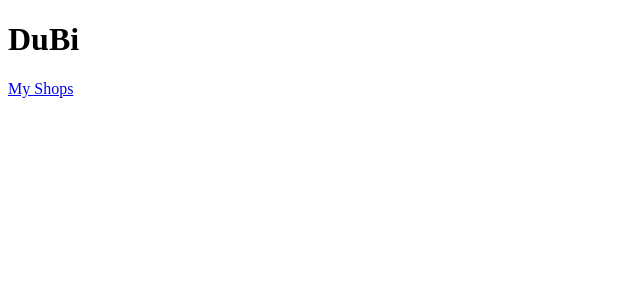
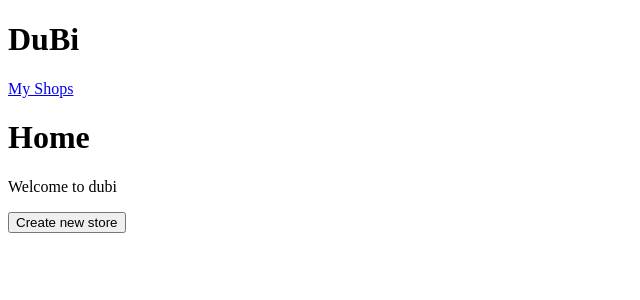
Before and after one commit to Thee-pete/DuBi-vendor-panel, a React (Create React App) app: page / in a window 1280 px wide. Before the commit this address had no page. Shown: the top 300 px of the page, without its empty margins (0-640 px from the left). Built offline with nearby package versions, Linux system fonts and the light colour scheme.

Commit message:
Routing edit and success

```diff
--- a/src/components/App.js
+++ b/src/components/App.js
@@ -5,19 +5,23 @@ import MyShops from './MyShops';
 import Shop from './Shop';
 import NewProduct from './NewProduct';
 import NewShop from './NewShop';
+import Home from './Home';
 
 function App() {
+
   return (
     <div className="App">
       <NavBar/>
+
       <Routes>
 
         <Route  path="/myshops" element= { <MyShops />}></Route>
         <Route  path="/shop" element= { <Shop/>}></Route>
         <Route  path="/newproduct" element= { <NewProduct />}></Route>
         <Route  path="/newshop" element= { <NewShop />}></Route>
+        <Route path="/" element={ <Home />}>
 
-
+         </Route>
 
       </Routes>
 
--- a/src/components/Home.js
+++ b/src/components/Home.js
@@ -1,13 +1,17 @@
 import React from 'react';
-import { NavLink } from 'react-router-dom';
-import NavBar from './NavBar';
+import { useNavigate } from 'react-router-dom';
+
 
 function Home(props) {
+    const navigate = useNavigate();
+    function handleClick(){
+        navigate("/newshop");
+    }
     return (
         <div>
             <h1>Home</h1>
             <p>Welcome to dubi</p>
-            <NavLink to = "/newshop">Create new store</NavLink>
+            <button onClick={handleClick}>Create new store</button>
 
         </div>
     );
--- a/src/components/NewShop.js
+++ b/src/components/NewShop.js
@@ -11,8 +11,6 @@ function NewShop(props) {
     return (
         <div>
             <h1>New Shop</h1>
-
-
             <button onClick={handleClick}>SAVE</button>
         </div>
     );
```
